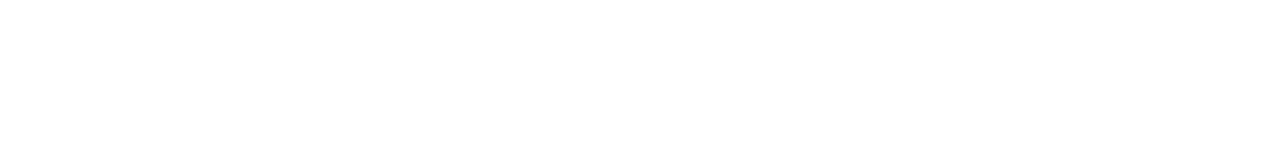
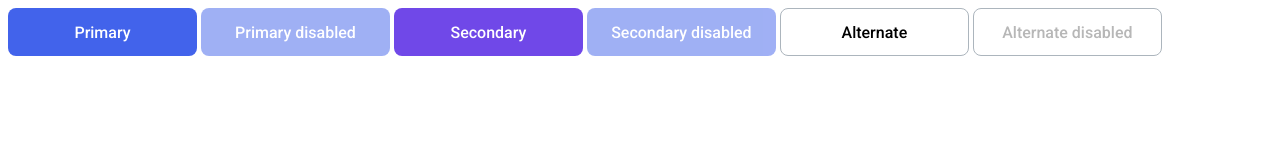
Before and after one commit to js-tasks-ru/htmlcss-20221107_boladzola, a website: page 03-lection1/01-button/index.html in a window 1280 px wide. Drawn offline with Linux system fonts and the light colour scheme.

Commit message:
add 03-lection1 solution

```diff
--- a/03-lection1/01-button/button.css
+++ b/03-lection1/01-button/button.css
@@ -1 +1,155 @@
-/* Стилизация кнопки */
+.btn__primary {
+    height: 48px;
+    width: 189px;
+    left: 0px;
+    top: 0px;
+    border-radius: 8px;
+    background: #4263EB;
+    border: 0px;
+    font-family: 'Roboto';
+    font-style: normal;
+    font-weight: 500;
+    font-size: 16px;
+    line-height: 19px;
+    text-align: center;
+    color: #FFFFFF;
+    }
+
+  .btn__primary:hover {
+    height: 48px;
+    width: 189px;
+    left: 0px;
+    top: 0px;
+    border-radius: 8px;
+    background: #2342C0;;
+    border: 0px;
+    font-family: 'Roboto';
+    font-style: normal;
+    font-weight: 500;
+    font-size: 16px;
+    line-height: 19px;
+    text-align: center;
+    color: #FFFFFF;
+   }
+
+  .btn__primary:disabled {
+    height: 48px;
+    width: 189px;
+    left: 0px;
+    top: 0px;
+    border-radius: 8px;
+    background: #4263EB;
+    opacity: 0.5;
+    border: 0px;
+    font-family: 'Roboto';
+    font-style: normal;
+    font-weight: 500;
+    font-size: 16px;
+    line-height: 19px;
+    text-align: center;
+    color: #fff;
+    }
+
+  .btn__Secondary {
+    height: 48px;
+    width: 189px;
+    left: 0px;
+    top: 0px;
+    border-radius: 8px;
+    background: #7048E8;
+    border: 0px;
+    font-family: 'Roboto';
+    font-style: normal;
+    font-weight: 500;
+    font-size: 16px;
+    line-height: 19px;
+    text-align: center;
+    color: #FFFFFF;
+  }
+
+  .btn__Secondary:hover {
+    height: 48px;
+    width: 189px;
+    left: 0px;
+    top: 0px;
+    border-radius: 8px;
+    background: #5028C6;
+    border: 0px;
+    font-family: 'Roboto';
+    font-style: normal;
+    font-weight: 500;
+    font-size: 16px;
+    line-height: 19px;
+    text-align: center;
+    color: #FFFFFF;
+  }
+
+  .btn__Secondary:disabled {
+    height: 48px;
+    width: 189px;
+    left: 0px;
+    top: 0px;
+    border-radius: 8px;
+    background: #4263EB;
+    opacity: 0.5;
+    border: 0px;
+    font-family: 'Roboto';
+    font-style: normal;
+    font-weight: 500;
+    font-size: 16px;
+    line-height: 19px;
+    text-align: center;
+    color: #FFFFFF;
+  }
+
+  .btn__alternate {
+    height: 48px;
+    width: 189px;
+    left: 0px;
+    top: 0px;
+    border-radius: 8px;
+    background: #FFF;
+    border: 1px solid #ACB5BD;
+    font-family: 'Roboto';
+    font-style: normal;
+    font-weight: 500;
+    font-size: 16px;
+    line-height: 19px;
+    text-align: center;
+    color: #rgba(73, 80, 87, 1);
+  }
+
+  .btn__alternate:hover {
+    height: 48px;
+    width: 189px;
+    left: 0px;
+    top: 0px;
+    border-radius: 8px;
+    background: #FFF;
+    border: 1px solid #212429;
+    font-family: 'Roboto';
+    font-style: normal;
+    font-weight: 500;
+    font-size: 16px;
+    line-height: 19px;
+    text-align: center;
+    color: # rgba(73, 80, 87, 1);
+
+  }
+
+  .btn__alternate:disabled {
+    height: 48px;
+    width: 189px;
+    left: 0px;
+    top: 0px;
+    border-radius: 8px;
+    background: #FFF;
+    border: 1px solid #ACB5BD;
+    font-family: 'Roboto';
+    font-style: normal;
+    font-weight: 500;
+    font-size: 16px;
+    line-height: 19px;
+    text-align: center;
+    color: #rgba(73, 80, 87, 1);
+  }
--- a/03-lection1/01-button/index.html
+++ b/03-lection1/01-button/index.html
@@ -6,6 +6,11 @@
         <link rel="stylesheet" href="./button.css">
     </head>
     <body>
-
+        <button class="btn__primary">Primary</button>
+        <button class="btn__primary" disabled>Primary disabled</button>
+        <button class="btn__Secondary">Secondary</button>
+        <button class="btn__Secondary" disabled>Secondary disabled</button>
+        <button class="btn__alternate">Alternate</button>
+        <button class="btn__alternate" disabled>Alternate disabled</button>
     </body>
 </html>
```
